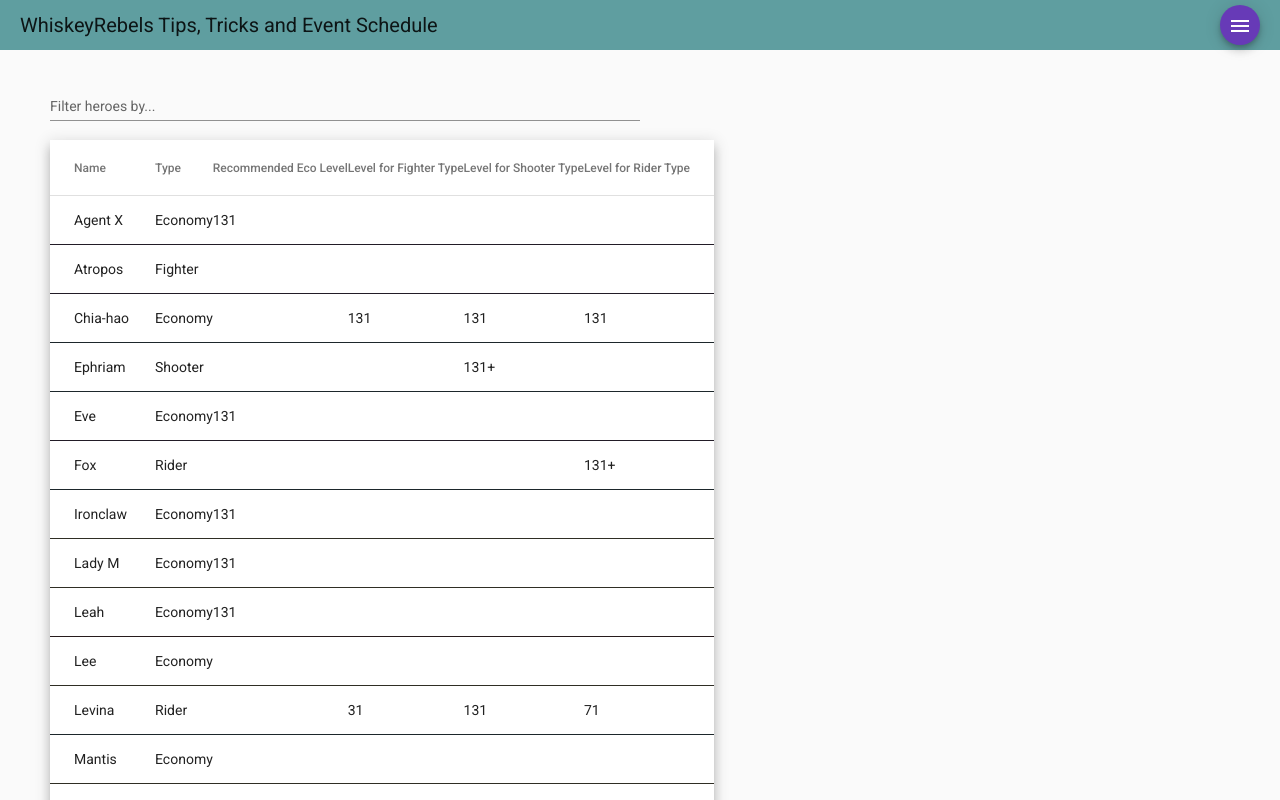
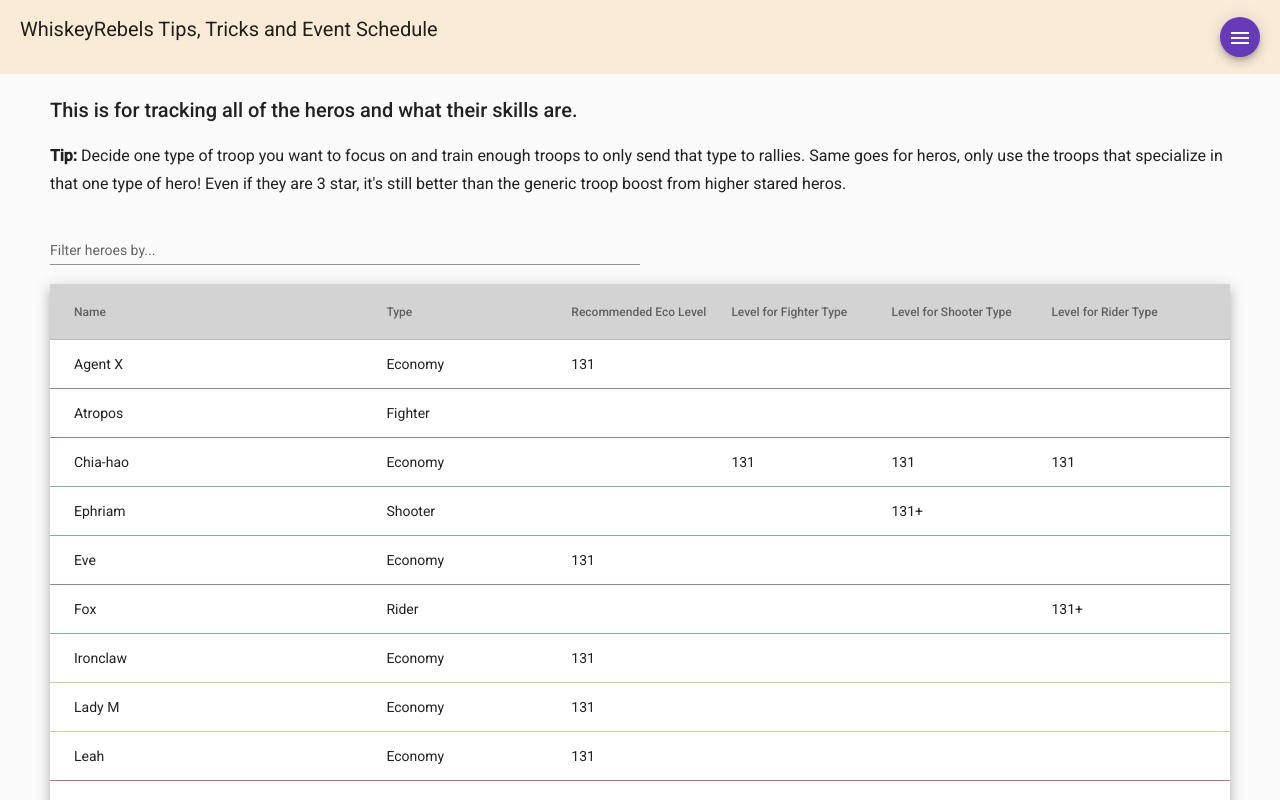
Before and after one commit to amandagreggpersonal/puzzles-and-survival, an Angular app: page /heroes in a window 1280 px wide. Built offline with nearby package versions, Linux system fonts and the light colour scheme.

Commit message:
more tweaks

```diff
--- a/src/app/components/events/events.component.scss
+++ b/src/app/components/events/events.component.scss
@@ -1,5 +1,5 @@
 .week-one-event-table, .week-two-event-table{
-  padding: 20px 0;
+  margin: 20px 0;
     width: 100%;
 }
 
@@ -78,7 +78,3 @@ tr.element-row:not(.expanded-row):active {
 .events-header{
     font-size: 1.6rem;
 }
-
-.table-header{
-    font-size: 2rem;
-}
--- a/src/app/components/events/events.component.ts
+++ b/src/app/components/events/events.component.ts
@@ -53,50 +53,73 @@ export class EventsComponent {
   }
 
   getDate(date: Date): string {
+    console.log(date);
     const personalDate = moment(date).tz(Intl.DateTimeFormat().resolvedOptions().timeZone);
-    return personalDate.format("dddd");
+    console.log(personalDate.weekday());
+    // return personalDate.format("dddd");
+    var days = ['Sunday', 'Monday', 'Tuesday', 'Wednesday', 'Thursday', 'Friday', 'Saturday'];
+    // console.log(date.getDay());
+    // return days[date.getDay()];
+    return days[personalDate.weekday()];
   }
 
   createTipData(): void {
     this._week1EventData = [
       // week 1
-      { name: 'Ace: Resource Gatherer', week: 1, startDate: new Date(moment.utc('2021-10-17 00:00:00').format('YYYY-MM-DD HH:mm:ss')), heroReward: '', tips: 'Send Troops to Mill before reset so they arrive back at base just after reset. Pit Farm should end right after reset or recall at reset if under 2 hours, prevents being stolen', calculateThings: false },
-      { name: 'Nanoweapon', week: 1, startDate: new Date(moment.utc('2021-10-17 00:00:00').format('YYYY-MM-DD HH:mm:ss')), heroReward: '', tips: 'Need appox 75 x Nanoboxes and ability to Insta complete 5 weapons to get low rank.', calculateThings: true },
-      { name: 'Lucky Draw', week: 1, startDate: new Date(moment.utc('2021-10-17 00:00:00').format('YYYY-MM-DD HH:mm:ss')), heroReward: '', tips: 'Coins do not carry over to next event, use them!', calculateThings: false },
-      { name: 'Ace: Build and Research', week: 1, startDate: new Date(moment.utc('2021-10-18 00:00:01').format('YYYY-MM-DD HH:mm:ss')), heroReward: '', tips: 'Use your speed ups', calculateThings: false },
-      { name: 'Ace: Zombies and Lairs', week: 1, startDate: new Date(moment.utc('2021-10-19 00:00:01').format('YYYY-MM-DD HH:mm:ss')), heroReward: '', tips: 'Let Stam/AP cap before reset. REQ approx: 2x Stam Cans +3 AP replenish to max event. If VIP 10 stay in Balance for fast Stam Replenish', calculateThings: false },
-      { name: 'Ace: Solder Trainer', week: 1, startDate: new Date(moment.utc('2021-10-20 00:00:01').format('YYYY-MM-DD HH:mm:ss')), heroReward: '', tips: '', calculateThings: false },
-      { name: 'Ace: Supreme Power', week: 1, startDate: new Date(moment.utc('2021-10-21 00:00:01').format('YYYY-MM-DD HH:mm:ss')), heroReward: '', tips: '', calculateThings: false },
-      { name: 'Cube Upgrade', week: 1, startDate: new Date(moment.utc('2021-10-20 00:00:01').format('YYYY-MM-DD HH:mm:ss')), heroReward: 'Hero choice IV', tips: 'Get cube material by purchasing or opening cube boxes', calculateThings: false },
-      { name: 'Break Loose: Might', week: 1, startDate: new Date(moment.utc('2021-10-20 00:00:01').format('YYYY-MM-DD HH:mm:ss')), heroReward: 'Leah', tips: 'Improve your might, today is your day to upgrade gear, chips, modules and cubes. If going for Global Ace high Rank open Zombie Lair boxes. (Just enough to stay in current Total Rank). If completing day only, save Zombie Lair boxes for next event.', calculateThings: false },
-      { name: 'Break Loose: Speed Up', week: 1, startDate: new Date(moment.utc('2021-10-21 00:00:01').format('YYYY-MM-DD HH:mm:ss')), heroReward: 'Leah', tips: '', calculateThings: false },
-      { name: 'Break Loose: Consume Diamonds', week: 1, startDate: new Date(moment.utc('2021-10-21 00:00:01').format('YYYY-MM-DD HH:mm:ss')), heroReward: '', tips: '', calculateThings: false },
-      { name: 'Ace: Ultimate Trial 1', week: 1, startDate: new Date(moment.utc('2021-10-22 00:00:01').format('YYYY-MM-DD HH:mm:ss')), heroReward: '', tips: 'Set Max lvl troops to finish before reset, same with buildings and research. Upgrading from T1> Current gives more points per hour then lvling max tier.', calculateThings: false },
-      { name: 'Ace: Ultimate Trial 2', week: 1, startDate: new Date(moment.utc('2021-10-22 00:00:01').format('YYYY-MM-DD HH:mm:ss')), heroReward: '', tips: 'Set Max lvl troops to finish before reset, same with buildings and research. Upgrading from T1> Current gives more points per hour then lvling max tier.', calculateThings: false },
-      { name: 'Break Loose: Improve Might/Speed Ups', week: 1, startDate: new Date(moment.utc('2021-10-22 00:00:01').format('YYYY-MM-DD HH:mm:ss')), heroReward: 'Leah', tips: 'Set Max lvl troops to finish before reset, same with buildings and research. Upgrading from T1> Current gives more points per hour then lvling max tier.', calculateThings: false },
-      { name: 'Break Loose: Improve Build', week: 1, startDate: new Date(moment.utc('2021-10-22 00:00:01').format('YYYY-MM-DD HH:mm:ss')), heroReward: 'Leah', tips: 'Set Max lvl troops to finish before reset, same with buildings and research. Upgrading from T1> Current gives more points per hour then lvling max tier.', calculateThings: false },
-      { name: 'Strike First', week: 1, startDate: new Date(moment.utc('2021-10-22 00:00:01').format('YYYY-MM-DD HH:mm:ss')), heroReward: 'Ephraim', tips: 'If VIP 10 stay in Balance for fast Stamina Replenish', calculateThings: false },
-      { name: 'Strike First', week: 1, startDate: new Date(moment.utc('2021-10-22 00:00:01').format('YYYY-MM-DD HH:mm:ss')), heroReward: 'Ephraim', tips: 'If VIP 10 stay in Balance for fast Stamina Replenish', calculateThings: false },
+      { name: 'Ace: Resource Gatherer', startDate: new Date(moment.utc('2021-10-18 00:00:01').format()), heroReward: '', tips: 'Send Troops to Mill before reset so they arrive back at base just after reset. Pit Farm should end right after reset or recall at reset if under 2 hours, prevents being stolen', calculateThings: false },
+      { name: 'Nanoweapon', startDate: new Date(moment.utc('2021-10-18 00:00:01').format()), heroReward: '', tips: 'Need appox 75 x Nanoboxes and ability to Insta complete 5 weapons to get low rank.', calculateThings: true },
+      { name: 'Lucky Draw', startDate: new Date(moment.utc('2021-10-18 00:00:01').format()), heroReward: '', tips: 'Coins do not carry over to next event, use them!', calculateThings: false },
+
+      { name: 'Ace: Build and Research', startDate: new Date(moment.utc('2021-10-19 00:00:01').format()), heroReward: '', tips: 'Use your speed ups', calculateThings: false },
+      { name: 'Lucky Draw', startDate: new Date(moment.utc('2021-10-19 00:00:00').format()), heroReward: '', tips: 'Coins do not carry over to next event, use them!', calculateThings: false },
+
+      { name: 'Ace: Zombies and Lairs', startDate: new Date(moment.utc('2021-10-20 00:00:01').format()), heroReward: '', tips: 'Let Stam/AP cap before reset. REQ approx: 2x Stam Cans +3 AP replenish to max event. If VIP 10 stay in Balance for fast Stam Replenish', calculateThings: false },
+      { name: 'Lucky Draw', startDate: new Date(moment.utc('2021-10-20 00:00:00').format()), heroReward: '', tips: 'Coins do not carry over to next event, use them!', calculateThings: false },
+
+      { name: 'Ace: Solder Trainer', startDate: new Date(moment.utc('2021-10-21 00:00:01').format()), heroReward: '', tips: '', calculateThings: false },
+      { name: 'Cube Upgrade', startDate: new Date(moment.utc('2021-10-21 00:00:01').format()), heroReward: 'Hero choice IV', tips: 'Get cube material by purchasing or opening cube boxes', calculateThings: false },
+      { name: 'Break Loose: Might', startDate: new Date(moment.utc('2021-10-21 00:00:01').format()), heroReward: 'Leah', tips: 'Improve your might, today is your day to upgrade gear, chips, modules and cubes. If going for Global Ace high Rank open Zombie Lair boxes. (Just enough to stay in current Total Rank). If completing day only, save Zombie Lair boxes for next event.', calculateThings: false },
+
+      { name: 'Ace: Supreme Power', startDate: new Date(moment.utc('2021-10-22 00:00:01').format()), heroReward: '', tips: '', calculateThings: false },
+      { name: 'Break Loose: Speed Up', startDate: new Date(moment.utc('2021-10-22 00:00:01').format()), heroReward: 'Leah', tips: '', calculateThings: false },
+      { name: 'Break Loose: Consume Diamonds', startDate: new Date(moment.utc('2021-10-22 00:00:01').format()), heroReward: '', tips: '', calculateThings: false },
+
+      { name: 'Ace: Ultimate Trial 1', startDate: new Date(moment.utc('2021-10-23 00:00:01').format()), heroReward: '', tips: 'Set Max lvl troops to finish before reset, same with buildings and research. Upgrading from T1> Current gives more points per hour then lvling max tier.', calculateThings: false },
+      { name: 'Break Loose: Improve Might/Speed Ups', startDate: new Date(moment.utc('2021-10-23 00:00:01').format()), heroReward: 'Leah', tips: 'Set Max lvl troops to finish before reset, same with buildings and research. Upgrading from T1> Current gives more points per hour then lvling max tier.', calculateThings: false },
+      { name: 'Break Loose: Improve Build', startDate: new Date(moment.utc('2021-10-23 00:00:01').format()), heroReward: 'Leah', tips: 'Set Max lvl troops to finish before reset, same with buildings and research. Upgrading from T1> Current gives more points per hour then lvling max tier.', calculateThings: false },
+      { name: 'Strike First', startDate: new Date(moment.utc('2021-10-23 00:00:01').format()), heroReward: 'Ephraim', tips: 'If VIP 10 stay in Balance for fast Stamina Replenish', calculateThings: false },
+
+      { name: 'Ace: Ultimate Trial 2', startDate: new Date(moment.utc('2021-10-24 00:00:01').format()), heroReward: '', tips: 'Set Max lvl troops to finish before reset, same with buildings and research. Upgrading from T1> Current gives more points per hour then lvling max tier.', calculateThings: false },
+      { name: 'Strike First', startDate: new Date(moment.utc('2021-10-24 00:00:01').format()), heroReward: 'Ephraim', tips: 'If VIP 10 stay in Balance for fast Stamina Replenish', calculateThings: false },
     ]
     this.week1EventData = new MatTableDataSource(this._week1EventData);
 
     this._week2EventData = [
       // week 2
-      { name: 'Personal Activity', week: 2, startDate: new Date(moment.utc('2021-10-24 00:00:01').format('YYYY-MM-DD HH:mm:ss')), heroReward: '', tips: 'Do daily quests. If you normally complete most of the daily quests then this is a good source of extra rewards. You will need to buy a box though to get all of the phases.', calculateThings: false },
-      { name: 'Hero Upgrade', week: 2, startDate: new Date(moment.utc('2021-10-24 00:00:01').format('YYYY-MM-DD HH:mm:ss')), heroReward: 'Hero choice II', tips: 'You need to gain hero frags to get points and earn rewards in this event. If you have saved Recruit coins for Noah\'/s Tavern or Hero Choice cards then you can use them to complete the phases. Opening any ARENA boxes now will help too. To rank top 100: Approx 200, 200, 100 in Noahs plus 60 x5* cards (mixes work) (Best to skip one week and do it the following time.)', calculateThings: true },
-      { name: 'New Development', week: 2, startDate: new Date(moment.utc('2021-10-25 00:00:01').format('YYYY-MM-DD HH:mm:ss')), heroReward: 'Hero choice II', tips: 'Building, research, training Speedup or Marks of Glory only. RSS spots/Camps best - need 834hrs of speed ups to complete - NOT LOOKING FOR MIGHT UPGRADE', calculateThings: false },
-      { name: 'Gather Supplies', week: 2, startDate: new Date(moment.utc('2021-10-25 00:00:01').format('YYYY-MM-DD HH:mm:ss')), heroReward: '', tips: 'use your gather speed up (can buy from alliance shop), send max gatherers out and then hit Swift Gather for a big boost. If VIP 10 stay in gathering speed up spec.', calculateThings: false },
-      { name: 'Gear Refiner', week: 2, startDate: new Date(moment.utc('2021-10-25 00:00:01').format('YYYY-MM-DD HH:mm:ss')), heroReward: '', tips: 'Not worth spending Diamonds on this event unless you have ALOT... 42k diamonds to complete. Must purchase Gear Refiner from Diamond Shop.', calculateThings: false },
-      { name: 'Gear Upgrade', week: 2, startDate: new Date(moment.utc('2021-10-26 00:00:01').format('YYYY-MM-DD HH:mm:ss')), heroReward: '', tips: 'Get Gear Enhance/Promote or Refiners. Do Ultimate Challenge/Open Enhcance/Promote Choice Boxes - If 50 Joy coins roll on this day. Reward is Refiners', calculateThings: false },
-      { name: 'Joy 777', week: 2, startDate: new Date(moment.utc('2021-10-26 00:00:01').format('YYYY-MM-DD HH:mm:ss')), heroReward: '', tips: 'Roll if you have 50 on this day. If you don\'/t have 50, save them.', calculateThings: false },
-      { name: 'Nova & Module', week: 2, startDate: new Date(moment.utc('2021-10-26 00:00:01').format('YYYY-MM-DD HH:mm:ss')), heroReward: 'Hero choice II', tips: 'Save Zombie Lair boxes for this day if you are going for choice upgrade.', calculateThings: false },
-      { name: 'Army Expansion', week: 2, startDate: new Date(moment.utc('2021-10-27 00:00:01').format('YYYY-MM-DD HH:mm:ss')), heroReward: '', tips: 'Set highest tier troops to finish before reset. Then Promote or Train max tier.', calculateThings: false },
-      { name: 'Break Loose: Chip and Cube', week: 2, startDate: new Date(moment.utc('2021-10-28 00:00:01').format('YYYY-MM-DD HH:mm:ss')), heroReward: 'Leah', tips: '', calculateThings: false },
-      { name: 'Chip Upgrade', week: 2, startDate: new Date(moment.utc('2021-10-29 00:00:01').format('YYYY-MM-DD HH:mm:ss')), heroReward: '', tips: 'Do Ultimate Challenge/Open Enhcance/Promote Choice Boxes', calculateThings: false },
-      { name: 'Break Loose: Improve Might', week: 2, startDate: new Date(moment.utc('2021-10-31 00:00:01').format('YYYY-MM-DD HH:mm:ss')), heroReward: '', tips: '', calculateThings: false },
-      { name: 'Diamond Expert', week: 2, startDate: new Date(moment.utc('2021-10-31 00:00:01').format('YYYY-MM-DD HH:mm:ss')), heroReward: 'Hero choice II', tips: '', calculateThings: false },
-      { name: 'Strike First', week: 2, startDate: new Date(moment.utc('2021-10-22 00:00:01').format('YYYY-MM-DD HH:mm:ss')), heroReward: 'Ephraim', tips: 'If VIP 10 stay in Balance for fast Stamina Replenish', calculateThings: false },
-      { name: 'Strike First', week: 2, startDate: new Date(moment.utc('2021-10-22 00:00:01').format('YYYY-MM-DD HH:mm:ss')), heroReward: 'Ephraim', tips: 'If VIP 10 stay in Balance for fast Stamina Replenish', calculateThings: false },
+      { name: 'Personal Activity', startDate: new Date(moment.utc('2021-10-25 00:00:01').format()), heroReward: '', tips: 'Do daily quests. If you normally complete most of the daily quests then this is a good source of extra rewards. You will need to buy a box though to get all of the phases.', calculateThings: false },
+      { name: 'Hero Upgrade', startDate: new Date(moment.utc('2021-10-25 00:00:01').format()), heroReward: 'Hero choice II', tips: 'You need to gain hero frags to get points and earn rewards in this event. If you have saved Recruit coins for Noah\'/s Tavern or Hero Choice cards then you can use them to complete the phases. Opening any ARENA boxes now will help too. To rank top 100: Approx 200, 200, 100 in Noahs plus 60 x5* cards (mixes work) (Best to skip one week and do it the following time.)', calculateThings: true },
+
+      { name: 'New Development', startDate: new Date(moment.utc('2021-10-26 00:00:01').format()), heroReward: 'Hero choice II', tips: 'Building, research, training Speedup or Marks of Glory only. RSS spots/Camps best - need 834hrs of speed ups to complete - NOT LOOKING FOR MIGHT UPGRADE', calculateThings: false },
+      { name: 'Gather Supplies', startDate: new Date(moment.utc('2021-10-26 00:00:01').format()), heroReward: '', tips: 'use your gather speed up (can buy from alliance shop), send max gatherers out and then hit Swift Gather for a big boost. If VIP 10 stay in gathering speed up spec.', calculateThings: false },
+      { name: 'Gear Refiner', startDate: new Date(moment.utc('2021-10-26 00:00:01').format()), heroReward: '', tips: 'Not worth spending Diamonds on this event unless you have ALOT... 42k diamonds to complete. Must purchase Gear Refiner from Diamond Shop.', calculateThings: false },
+
+      { name: 'Gear Upgrade', startDate: new Date(moment.utc('2021-10-27 00:00:01').format()), heroReward: '', tips: 'Get Gear Enhance/Promote or Refiners. Do Ultimate Challenge/Open Enhcance/Promote Choice Boxes - If 50 Joy coins roll on this day. Reward is Refiners', calculateThings: false },
+      { name: 'Joy 777', startDate: new Date(moment.utc('2021-10-27 00:00:01').format()), heroReward: '', tips: 'Roll if you have 50 on this day. If you don\'/t have 50, save them.', calculateThings: false },
+
+      { name: 'Nova & Module', startDate: new Date(moment.utc('2021-10-28 00:00:01').format()), heroReward: 'Hero choice II', tips: 'Save Zombie Lair boxes for this day if you are going for choice upgrade.', calculateThings: false },
+      { name: 'Joy 777', startDate: new Date(moment.utc('2021-10-28 00:00:01').format()), heroReward: '', tips: 'Roll if you have 50 on this day. If you don\'/t have 50, save them.', calculateThings: false },
+      { name: 'Army Expansion', startDate: new Date(moment.utc('2021-10-28 00:00:01').format()), heroReward: '', tips: 'Set highest tier troops to finish before reset. Then Promote or Train max tier.', calculateThings: false },
+      { name: 'Break Loose: Chip and Cube', startDate: new Date(moment.utc('2021-10-28 00:00:01').format()), heroReward: 'Leah', tips: '', calculateThings: false },
+
+      { name: 'Chip Upgrade', startDate: new Date(moment.utc('2021-10-29 00:00:01').format()), heroReward: '', tips: 'Do Ultimate Challenge/Open Enhcance/Promote Choice Boxes', calculateThings: false },
+      { name: 'Joy 777', startDate: new Date(moment.utc('2021-10-29 00:00:01').format()), heroReward: '', tips: 'Roll if you have 50 on this day. If you don\'/t have 50, save them.', calculateThings: false },
+
+      { name: 'Strike First', startDate: new Date(moment.utc('2021-10-30 00:00:01').format()), heroReward: 'Ephraim', tips: 'If VIP 10 stay in Balance for fast Stamina Replenish', calculateThings: false },
+      { name: 'Break Loose: Improve Might', startDate: new Date(moment.utc('2021-10-30 00:00:01').format()), heroReward: '', tips: '', calculateThings: false },
+      { name: 'Diamond Expert', startDate: new Date(moment.utc('2021-10-30 00:00:01').format()), heroReward: 'Hero choice II', tips: '', calculateThings: false },
+
+      { name: 'Strike First', startDate: new Date(moment.utc('2021-10-31 00:00:01').format()), heroReward: 'Ephraim', tips: 'If VIP 10 stay in Balance for fast Stamina Replenish', calculateThings: false },
+      { name: 'Diamond Expert', startDate: new Date(moment.utc('2021-10-31 00:00:01').format()), heroReward: 'Hero choice II', tips: '', calculateThings: false },
 
     ]
     this.week2EventData = new MatTableDataSource(this._week2EventData);
--- a/src/app/components/events/events.ts
+++ b/src/app/components/events/events.ts
@@ -1,6 +1,5 @@
 export interface Events {
     name: string;
-    week: number;
     startDate: Date; // this probably needs changing currently using MY timezone, starting is at 5pm at reset
     heroReward: string;
     tips: string;
--- a/src/app/components/heroes/heroes.component.html
+++ b/src/app/components/heroes/heroes.component.html
@@ -1,3 +1,9 @@
+<h2 class="events-header bold">
+    This is for tracking all of the heros and what their skills are.
+</h2>
+<h3>
+    <b>Tip:</b> Decide one type of troop you want to focus on and train enough troops to only send that type to rallies. Same goes for heros, only use the troops that specialize in that one type of hero! Even if they are 3 star, it's still better than the generic troop boost from higher stared heros.
+</h3>
 <mat-form-field appearance="standard"
                 class="filter-input">
     <mat-label>Filter heroes by...</mat-label>
@@ -7,16 +13,17 @@
 </mat-form-field>
 
 <table mat-table
+       matSort
        multiTemplateDataRows
        [dataSource]="heroData"
        class="hero-table mat-elevation-z8"
-       matSortActive="name"
-       class="mat-elevation-z8">
+       matSortActive="name">
 
     <ng-container matColumnDef="{{column}}"
                   *ngFor="let column of displayedColumns">
         <th mat-header-cell
-            *matHeaderCellDef> {{getDisplayName(column)}} </th>
+            *matHeaderCellDef
+            mat-sort-header> {{getDisplayName(column)}} </th>
         <td mat-cell
             *matCellDef="let element"> {{element[column]}} </td>
     </ng-container>
@@ -36,14 +43,14 @@
                     <div class="element-type"> {{element.color}} </div>
                 </div>
                 <div class="element-description">
-                    <span class="troop-skill">Troop Skill 1: {{element.troopSkill1}}<br /></span>
-                    <span class="troop-skill">Troop Skill 2: {{element.troopSkill2}}<br /></span>
-                    <span class="troop-skill">Troop Skill 3: {{element.troopSkill3}}<br /><br /></span>
+                    <span class="troop-skill"><span class="bold">Troop Skill 1:</span> {{element.troopSkill1}}<br /></span>
+                    <span class="troop-skill"><span class="bold">Troop Skill 2:</span> {{element.troopSkill2}}<br /></span>
+                    <span class="troop-skill"><span class="bold">Troop Skill 3:</span> {{element.troopSkill3}}<br /><br /></span>
                     <div class="bold"> Recommended levels for specific builds:</div>
-                    <div class="economy-Level">Economy and troop size: {{(element.ecoLevel ? element.ecoLevel : 'Not needed')}} </div>
-                    <div class="fighterLevel">Fighter Spec: {{(element.fighterLevel ? element.fighterLevel : 'Not needed')}} </div>
-                    <div class="shooterLevel">Shooter Spec: {{(element.shooterLevel ? element.shooterLevel : 'Not needed')}} </div>
-                    <div class="riderLevel">Rider Spec: {{(element.riderLevel ? element.riderLevel : 'Not needed')}} </div>
+                    <div class="economy-Level"><span class="bold">Economy and troop size:</span> {{(element.ecoLevel ? element.ecoLevel : 'Not needed')}} </div>
+                    <div class="fighterLevel"><span class="bold">Fighter Spec:</span> {{(element.fighterLevel ? element.fighterLevel : 'Not needed')}} </div>
+                    <div class="shooterLevel"><span class="bold">Shooter Spec:</span> {{(element.shooterLevel ? element.shooterLevel : 'Not needed')}} </div>
+                    <div class="riderLevel"><span class="bold">Rider Spec:</span> {{(element.riderLevel ? element.riderLevel : 'Not needed')}} </div>
                 </div>
             </div>
         </td>
@@ -54,7 +61,7 @@
     <tr mat-row
         *matRowDef="let element; columns: displayedColumns;"
         class="element-row"
-        matTooltip="Click row to expand hero info!"
+        [matTooltip]="expandedElement !== element ? 'Click row to expand hero info!' : ''"
         [class.expanded-row]="expandedElement === element"
         (click)="expandedElement = expandedElement === element ? null : element">
     </tr>
--- a/src/app/components/heroes/heroes.component.scss
+++ b/src/app/components/heroes/heroes.component.scss
@@ -6,12 +6,7 @@
   font-weight: bold;
   font-size: 1.4rem;
   white-space: normal;
-  max-width: 80px;
-}
-
-.center-cell{
-  text-align: center;
-  white-space: normal;
+  max-width: 100%;
 }
 
 .filter-input{
@@ -39,8 +34,11 @@ tr.element-row:not(.expanded-row):active {
   border-bottom-width: 0;
 }
 
-td.mat-cell{
-border-bottom-color: rgba(0,0,0,.8);
+th.mat-header-cell{
+    white-space: normal;
+    word-wrap: break-word;
+    max-width: 5rem;
+    background-color: lightgray;
 }
 
 .element-detail {
--- a/src/app/components/nav/nav.component.html
+++ b/src/app/components/nav/nav.component.html
@@ -8,19 +8,26 @@
          (click)="drawer.toggle()">
         Event Schedule
       </a> -->
-      <a [routerLink]="['/heroes']"
-         (click)="drawer.toggle()">
+      <button mat-raised-button
+              color="primary"
+              [routerLink]="['/heroes']"
+              (click)="drawer.toggle()"
+              class="nav-button">
         Hero Info
-      </a>
-      <a [routerLink]="['/events']"
-         (click)="drawer.toggle()">
+      </button>
+
+      <button mat-raised-button
+              color="primary"
+              [routerLink]="['/events']"
+              (click)="drawer.toggle()"
+              class="nav-button">
         Event Tips and Tricks
-      </a>
+      </button>
     </mat-drawer>
 
     <div class="top-nav">
 
-      <div class="header-text">WhiskeyRebels Tips, Tricks and Event Schedule</div>
+      <h1 class="header-text">WhiskeyRebels Tips, Tricks and Event Schedule</h1>
 
       <button mat-mini-fab
               color="primary"
--- a/src/app/components/nav/nav.component.scss
+++ b/src/app/components/nav/nav.component.scss
@@ -17,11 +17,10 @@ $medium-device: 800px;
 
   .top-nav {
     padding: 13px 20px;
-    height: 50px;
     display: flex;
     justify-content: space-between;
     align-items: center;
-    background-color:cadetblue;
+    background-color:antiquewhite;
     font-size: 1.6rem;
   }
 
@@ -36,7 +35,7 @@ $medium-device: 800px;
 
     .sidenav {
       padding: 20px;
-      // width: 40%;
+      width: 220px;
 
       a {
         display: block;
@@ -49,3 +48,9 @@ $medium-device: 800px;
 .header-text{
   font-size: 2rem;
 }
+
+.nav-button {
+    margin: 5px;
+    display: flex;
+    flex-direction: row;
+}
```
Also changed, not shown: src/app/components/events/events.component.html (+4 -4 lines).
